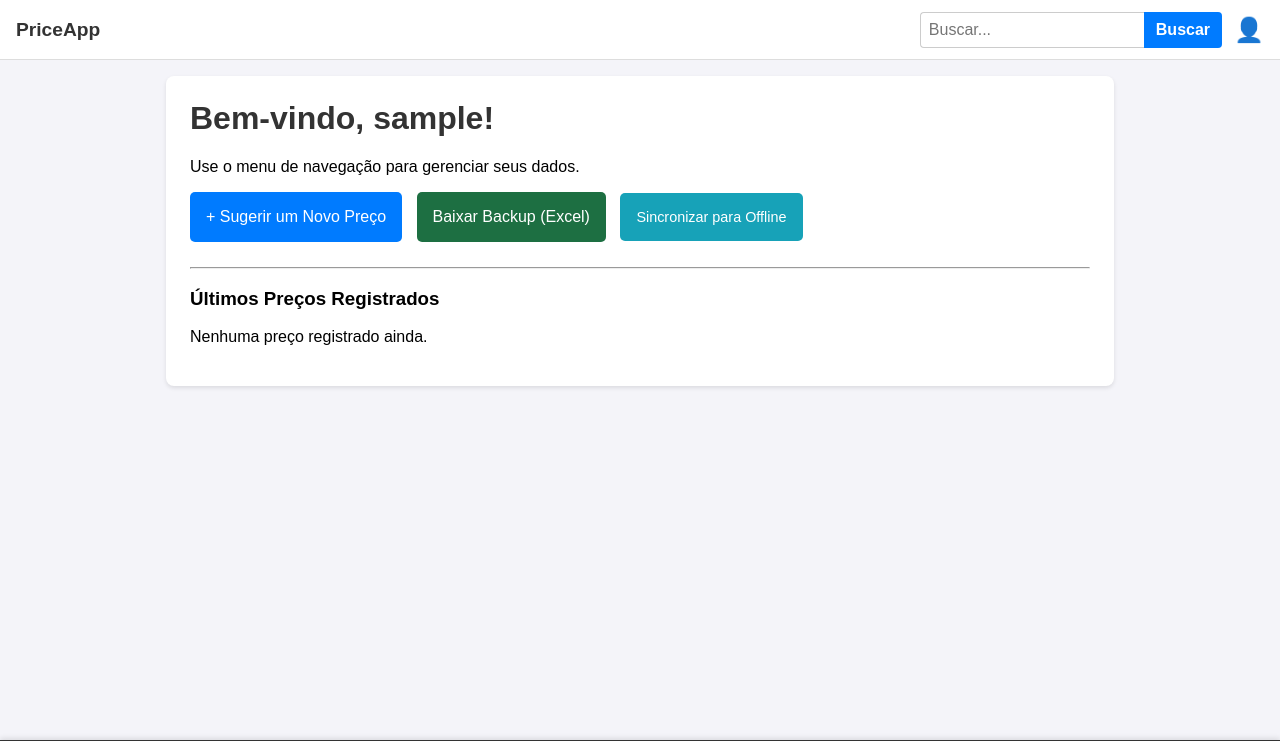
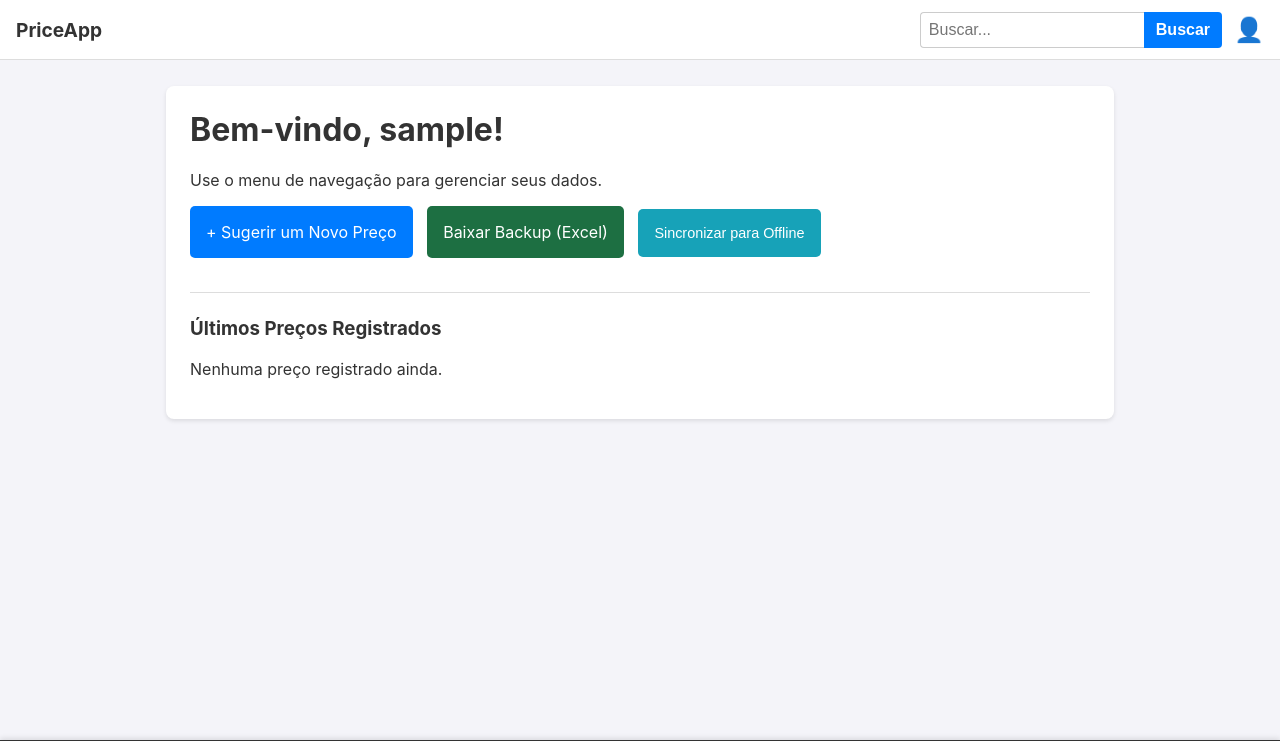
Before and after one commit to MestreUDK/PriceApp, a Flask app: page / in a window 1280 px wide. Shown: the top 741 px of the page. Run offline with Flask 3, Linux system fonts and the light colour scheme; the visitor is signed in with stand-in values (Sample User, id 1); data that the repository does not hold is empty.

Commit message:
Atualizar o 01-geral.css

```diff
--- a/static/css/01-geral.css
+++ b/static/css/01-geral.css
@@ -1,15 +1,63 @@
 /* ================================================
-   1. ESTILOS GERAIS (Body, Títulos)
+   1. ESTILOS GERAIS (Body, Títulos, Variáveis)
    ================================================ */
+
+/* --- VARIÁVEIS DE CORES (TEMA CLARO PADRÃO) --- */
+:root {
+    --bg-body: #f4f4f9;
+    --bg-card: #ffffff;
+    --text-main: #333333;
+    --text-sec: #666666;
+    --border-color: #dddddd;
+    --primary: #007bff;
+    --primary-hover: #0056b3;
+    --nav-bg: #ffffff;
+    --bottom-nav-bg: #333333; /* Cor específica da barra inferior no PriceApp */
+    --bottom-nav-text: #ffffff;
+    --shadow: 0 2px 4px rgba(0,0,0,0.1);
+    --input-bg: #ffffff;
+    --icon-bg: #e9ecef;
+
+    /* Cores de Status */
+    --success: #28a745;
+    --danger: #dc3545;
+    --warning: #ffc107;
+}
+
+/* --- TEMA ESCURO --- */
+[data-theme="dark"] {
+    --bg-body: #121212;
+    --bg-card: #1e1e1e;
+    --text-main: #e0e0e0;
+    --text-sec: #aaaaaa;
+    --border-color: #333333;
+    --primary: #4da3ff;
+    --primary-hover: #007bff;
+    --nav-bg: #1e1e1e;
+    --bottom-nav-bg: #000000;
+    --bottom-nav-text: #e0e0e0;
+    --shadow: 0 2px 4px rgba(0,0,0,0.3);
+    --input-bg: #2c2c2c;
+    --icon-bg: #333333;
+}
+
 body {
-    font-family: sans-serif;
+    font-family: -apple-system, BlinkMacSystemFont, "Segoe UI", Roboto, Helvetica, Arial, sans-serif;
     margin: 0;
-    background-color: #f4f4f9;
+    background-color: var(--bg-body);
+    color: var(--text-main);
     /* Preenchimento para não ficar atrás das barras fixas */
-    padding-top: 60px; /* Altura da barra superior */
-    padding-bottom: 60px; /* Altura da barra inferior */
+    padding-top: 70px; /* Ajustado um pouco */
+    padding-bottom: 70px;
 }
-h1, h2 {
-    color: #333;
+
+h1, h2, h3, h4, h5 {
+    color: var(--text-main);
     margin-top: 0;
 }
+
+hr {
+    border: 0;
+    border-top: 1px solid var(--border-color);
+    margin: 1.5rem 0;
+}
```
